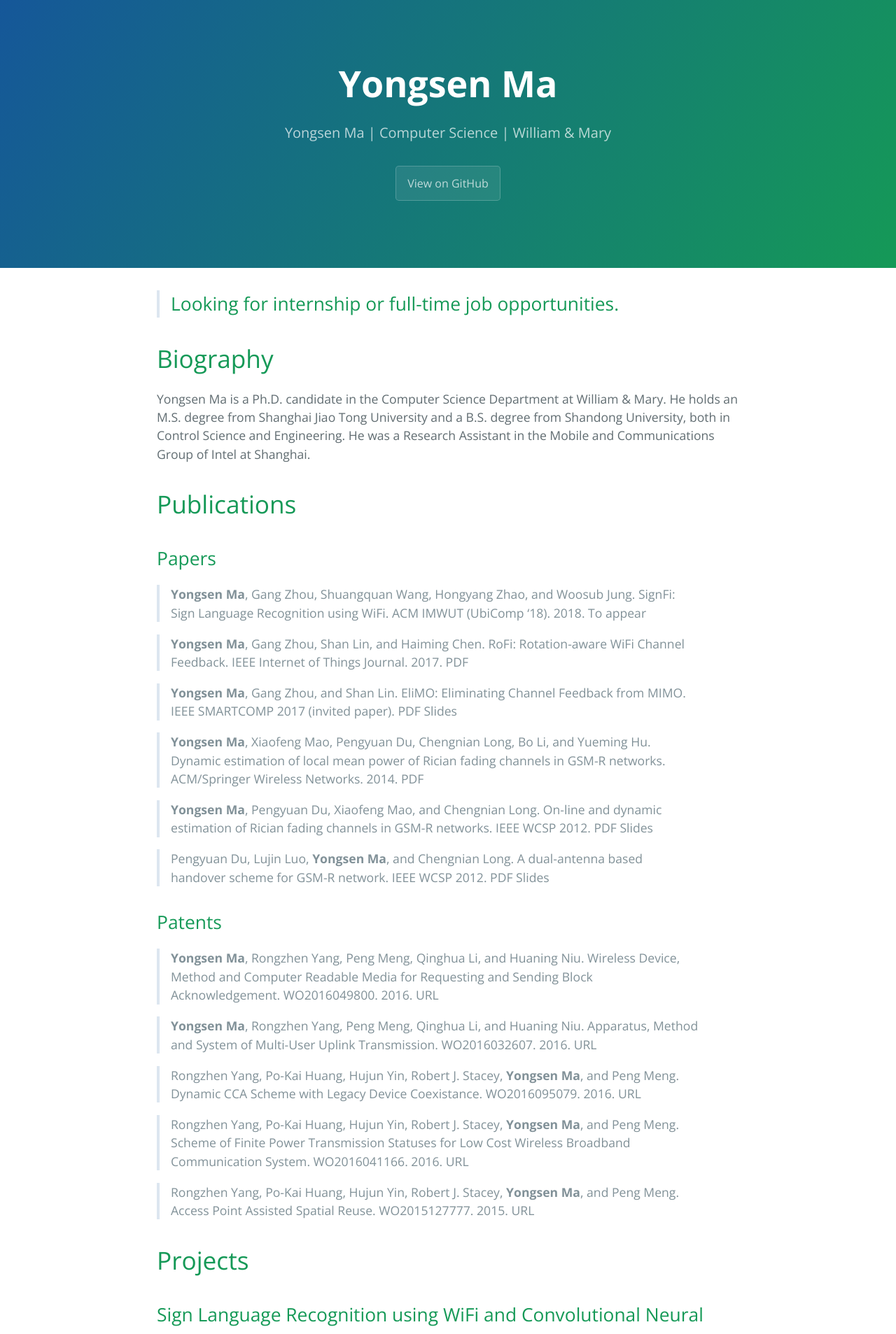
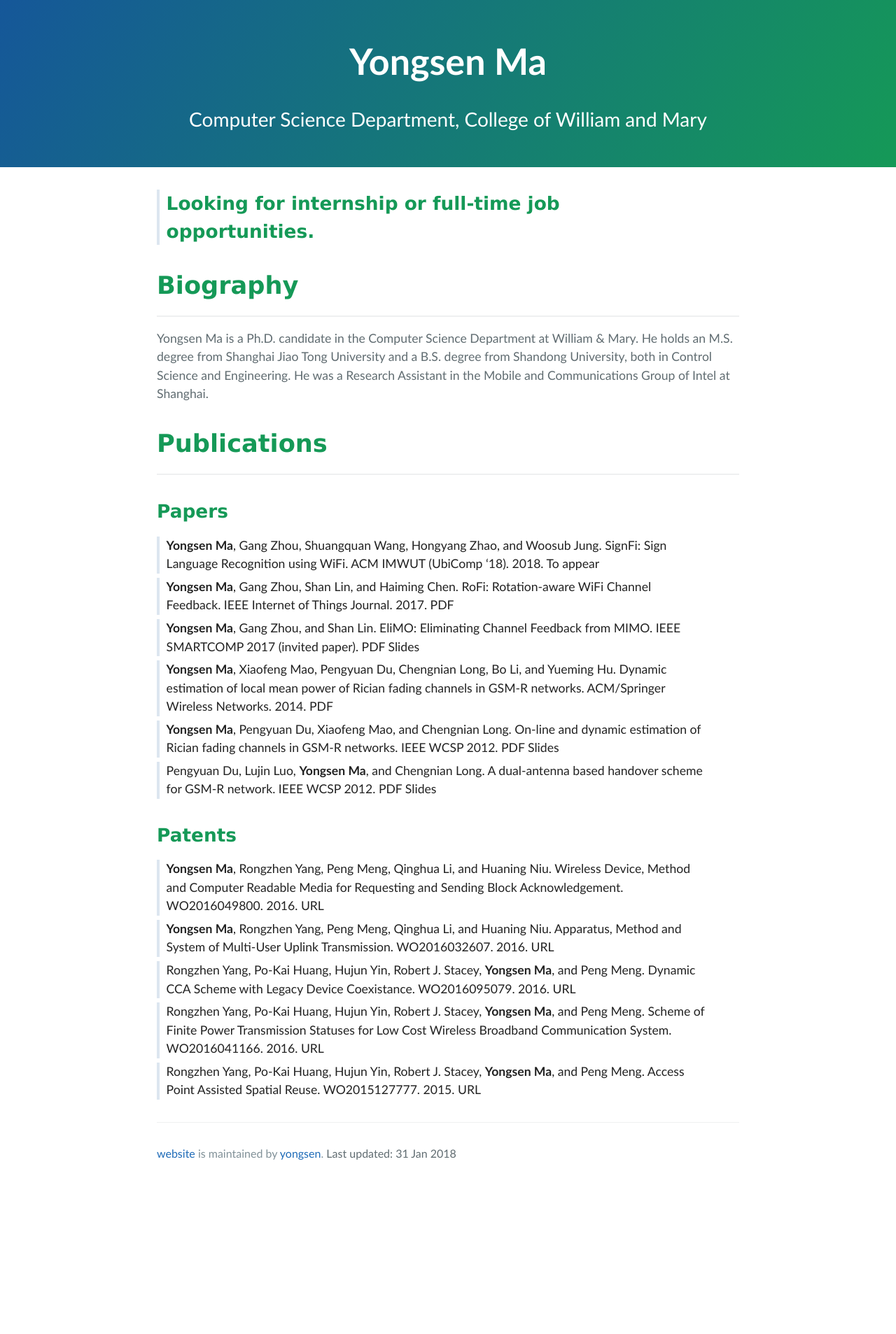
Before and after one commit to yongsen/website, a Jekyll site: the page built from index.md, in a window 1280 px wide. Shown: the top 1907 px of the page at 70% size. Built offline with Jekyll 4.4.1, drawn with Linux system fonts in a browser that asks for light colours; nearby versions of some CDN libraries; our own code applies the rules of GitHub Pages for plain Markdown files; library files that are not in the unit come from our copies; after the commit the page ends 1693 px from its top, so only the background shows below that; some of the changed text lies outside the part shown.

Commit message:
Update theme

```diff
--- a/_config.yml
+++ b/_config.yml
@@ -1,4 +1,5 @@
 theme: jekyll-theme-cayman
 title: Yongsen Ma
 description: Yongsen Ma | Computer Science | William & Mary
-show_downloads: false
+institution: Computer Science Department, College of William and Mary
+address: Williamsburg, Virginia, USA
--- a/_layouts/default.html
+++ b/_layouts/default.html
@@ -7,30 +7,19 @@
     <meta name="viewport" content="width=device-width, initial-scale=1">
     <meta name="theme-color" content="#157878">
     <link href='https://fonts.googleapis.com/css?family=Open+Sans:400,700' rel='stylesheet' type='text/css'>
-    <link rel="stylesheet" href="./assets/css/font-awesome/fontawesome.min.css">
     <link rel="stylesheet" href="{{ '/assets/css/style.css?v=' | append: site.github.build_revision | relative_url }}">
   </head>
   <body>
     <section class="page-header">
-      <h1 class="project-name">{{ site.title | default: site.github.repository_name }}</h1>
-      <h2 class="project-tagline">{{ site.description | default: site.github.project_tagline }}</h2>
-      {% if site.github.is_project_page %}
-        <a href="{{ site.github.repository_url }}" class="btn">View on GitHub</a>
-      {% endif %}
-      {% if site.show_downloads %}
-        <a href="{{ site.github.zip_url }}" class="btn">Download .zip</a>
-        <a href="{{ site.github.tar_url }}" class="btn">Download .tar.gz</a>
-      {% endif %}
+      <h1 class="project-name">{{ site.title }}</h1>
+      <h2 class="project-tagline">{{ site.institution }}</h2>
     </section>
 
     <section class="main-content">
       {{ content }}
 
       <footer class="site-footer">
-        {% if site.github.is_project_page %}
-          <span class="site-footer-owner"><a href="{{ site.github.repository_url }}">{{ site.github.repository_name }}</a> is maintained by <a href="{{ site.github.owner_url }}">{{ site.github.owner_name }}</a>.</span>
-        {% endif %}
-        <span class="site-footer-credits">This page was generated by <a href="https://pages.github.com">GitHub Pages</a>.</span>
+        <span class="site-footer-credits"><a href="{{ site.github.repository_url }}">{{ site.github.repository_name }}</a> is maintained by <a href="{{ site.github.owner_url }}">{{ site.github.owner_name }}</a>.</span>
         <span class="text-muted">Last updated: {{ site.time | date_to_string }}</span>
       </footer>
     </section>
--- a/_sass/jekyll-theme-cayman.scss
+++ b/_sass/jekyll-theme-cayman.scss
@@ -27,7 +27,7 @@
 body {
   padding: 0;
   margin: 0;
-  font-family: "Open Sans", "Helvetica Neue", Helvetica, Arial, sans-serif;
+  font-family: 'Myriad Pro', Calibri, Helvetica, Arial, sans-serif;
   font-size: 16px;
   line-height: 1.5;
   color: $body-text-color;
@@ -93,11 +93,11 @@ a {
   background-image: linear-gradient(120deg, $header-bg-color-secondary, $header-bg-color);
 
   @include large {
-    padding: 5rem 6rem;
+    padding: 3rem 4rem;
   }
 
   @include medium {
-    padding: 3rem 4rem;
+    padding: 2rem 3rem;
   }
 
   @include small {
@@ -123,12 +123,12 @@ a {
 }
 
 .project-tagline {
-  margin-bottom: 2rem;
+  margin-bottom: 0;
   font-weight: normal;
-  opacity: 0.7;
+  opacity: 1;
 
   @include large {
-    font-size: 1.25rem;
+    font-size: 1.75rem;
   }
 
   @include medium {
@@ -176,7 +176,7 @@ a {
   h6 {
     margin-top: 2rem;
     margin-bottom: 1rem;
-    font-weight: normal;
+    font-family: 'Lucida Grande', 'Calibri', Helvetica, Arial, sans-serif;
     color: $section-headings-color;
   }
 
@@ -259,9 +259,11 @@ a {
   }
 
   blockquote {
-    padding: 0 1rem;
+    margin-top: 0;
+    margin-bottom: 0.4rem;
+    padding: 0 0.6rem;
     margin-left: 0;
-    color: $blockquote-text-color;
+    color: #222222;
     border-left: 0.3rem solid $border-color;
 
     > :first-child {
--- a/_sass/jekyll-theme-slate.scss
+++ /dev/null
@@ -1,475 +0,0 @@
-@import "rouge-github";
-
-/*******************************************************************************
-MeyerWeb Reset
-*******************************************************************************/
-
-html, body, div, span, applet, object, iframe,
-h1, h2, h3, h4, h5, h6, p, blockquote, pre,
-a, abbr, acronym, address, big, cite, code,
-del, dfn, em, img, ins, kbd, q, s, samp,
-small, strike, strong, sub, sup, tt, var,
-b, u, i, center,
-dl, dt, dd, ol, ul, li,
-fieldset, form, label, legend,
-table, caption, tbody, tfoot, thead, tr, th, td,
-article, aside, canvas, details, embed,
-figure, figcaption, footer, header, hgroup,
-menu, nav, output, ruby, section, summary,
-time, mark, audio, video {
-  margin: 0;
-  padding: 0;
-  border: 0;
-  font: inherit;
-  vertical-align: baseline;
-}
-
-/* HTML5 display-role reset for older browsers */
-article, aside, details, figcaption, figure,
-footer, header, hgroup, menu, nav, section {
-  display: block;
-}
-
-ol, ul {
-  list-style: none;
-}
-
-table {
-  border-collapse: collapse;
-  border-spacing: 0;
-}
-
-/*******************************************************************************
-Theme Styles
-*******************************************************************************/
-
-body {
-  box-sizing: border-box;
-  color:#373737;
-  background: #212121;
-  font-size: 16px;
-  font-family: 'Myriad Pro', Calibri, Helvetica, Arial, sans-serif;
-  line-height: 1.5;
-  -webkit-font-smoothing: antialiased;
-}
-
-h1, h2, h3, h4, h5, h6 {
-  margin: 10px 0;
-  font-weight: 700;
-  color:#222222;
-  font-family: 'Lucida Grande', 'Calibri', Helvetica, Arial, sans-serif;
-  letter-spacing: -1px;
-}
-
-h1 {
-  font-size: 36px;
-  font-weight: 700;
-}
-
-h2 {
-  padding-bottom: 10px;
-  font-size: 32px;
-  background: url('../images/bg_hr.png') repeat-x bottom;
-}
-
-h3 {
-  font-size: 24px;
-}
-
-h4 {
-  font-size: 21px;
-}
-
-h5 {
-  font-size: 18px;
-}
-
-h6 {
-  font-size: 16px;
-}
-
-p {
-  margin: 10px 0 15px 0;
-}
-
-footer p {
-  color: #f2f2f2;
-}
-
-a {
-  text-decoration: none;
-  color: #0F79D0;
-  text-shadow: none;
-
-  transition: color 0.5s ease;
-  transition: text-shadow 0.5s ease;
-  -webkit-transition: color 0.5s ease;
-  -webkit-transition: text-shadow 0.5s ease;
-  -moz-transition: color 0.5s ease;
-  -moz-transition: text-shadow 0.5s ease;
-  -o-transition: color 0.5s ease;
-  -o-transition: text-shadow 0.5s ease;
-  -ms-transition: color 0.5s ease;
-  -ms-transition: text-shadow 0.5s ease;
-}
-
-a:hover, a:focus {
-  text-decoration: underline;
-  font-weight:bold;
-}
-
-footer a {
-  color: #F2F2F2;
-  text-decoration: underline;
-}
-
-em, cite {
-  font-style: italic;
-}
-
-strong {
-  font-weight: bold;
-}
-
-img {
-  position: relative;
-  margin: 0 auto;
-  max-width: 739px;
-  padding: 5px;
-  margin: 10px 0 10px 0;
-  border: 1px solid #ebebeb;
-
-  box-shadow: 0 0 5px #ebebeb;
-  -webkit-box-shadow: 0 0 5px #ebebeb;
-  -moz-box-shadow: 0 0 5px #ebebeb;
-  -o-box-shadow: 0 0 5px #ebebeb;
-  -ms-box-shadow: 0 0 5px #ebebeb;
-}
-
-p img {
-  display: inline;
-  margin: 0;
-  padding: 0;
-  vertical-align: middle;
-  text-align: center;
-  border: none;
-}
-
-pre, code {
-  color: #222;
-  background-color: #fff;
-
-  font-family: Monaco, "Bitstream Vera Sans Mono", "Lucida Console", Terminal, monospace;
-  font-size: 14px;
-
-  border-radius: 2px;
-  -moz-border-radius: 2px;
-  -webkit-border-radius: 2px;
-}
-
-pre {
-  padding: 10px;
-  box-shadow: 0 0 10px rgba(0,0,0,.1);
-  overflow: auto;
-}
-
-code {
-  padding: 3px;
-  margin: 0 3px;
-  box-shadow: 0 0 10px rgba(0,0,0,.1);
-}
-
-pre code {
-  display: block;
-  box-shadow: none;
-}
-
-blockquote {
-  color: #666;
-  margin-bottom: 20px;
-  padding: 0 0 0 20px;
-  border-left: 3px solid #bbb;
-}
-
-
-ul, ol, dl {
-  margin-bottom: 15px
-}
-
-ul {
-  list-style-position: inside;
-  list-style: disc;
-  padding-left: 20px;
-}
-
-ol {
-  list-style-position: inside;
-  list-style: decimal;
-  padding-left: 20px;
-}
-
-dl dt {
-  font-weight: bold;
-}
-
-dl dd {
-  padding-left: 20px;
-  font-style: italic;
-}
-
-dl p {
-  padding-left: 20px;
-  font-style: italic;
-}
-
-hr {
-  height: 1px;
-  margin-bottom: 5px;
-  border: none;
-  background: url('../images/bg_hr.png') repeat-x center;
-}
-
-table {
-  border: 1px solid #373737;
-  margin-bottom: 20px;
-  text-align: left;
- }
-
-th {
-  font-family: 'Lucida Grande', 'Helvetica Neue', Helvetica, Arial, sans-serif;
-  padding: 10px;
-  background: #373737;
-  color: #fff;
- }
-
-td {
-  padding: 10px;
-  border: 1px solid #373737;
- }
-
-form {
-  background: #f2f2f2;
-  padding: 20px;
-}
-
-/*******************************************************************************
-Full-Width Styles
-*******************************************************************************/
-
-.outer {
-  width: 100%;
-}
-
-.inner {
-  position: relative;
-  max-width: 640px;
-  padding: 20px 10px;
-  margin: 0 auto;
-}
-
-#forkme_banner {
-  display: block;
-  position: absolute;
-  top:0;
-  right: 10px;
-  z-index: 10;
-  padding: 10px 50px 10px 10px;
-  color: #fff;
-  background: url('../images/blacktocat.png') #0090ff no-repeat 95% 50%;
-  font-weight: 700;
-  box-shadow: 0 0 10px rgba(0,0,0,.5);
-  border-bottom-left-radius: 2px;
-  border-bottom-right-radius: 2px;
-}
-
-#header_wrap {
-  background: #212121;
-  background: -moz-linear-gradient(top, #373737, #212121);
-  background: -webkit-linear-gradient(top, #373737, #212121);
-  background: -ms-linear-gradient(top, #373737, #212121);
-  background: -o-linear-gradient(top, #373737, #212121);
-  background: linear-gradient(top, #373737, #212121);
-}
-
-#header_wrap .inner {
-  padding: 50px 10px 30px 10px;
-}
-
-#project_title {
-  margin: 0;
-  color: #fff;
-  font-size: 42px;
-  font-weight: 700;
-  text-shadow: #111 0px 0px 10px;
-}
-
-#project_tagline {
-  color: #fff;
-  font-size: 24px;
-  font-weight: 300;
-  background: none;
-  text-shadow: #111 0px 0px 10px;
-}
-
-#downloads {
-  position: absolute;
-  width: 210px;
-  z-index: 10;
-  bottom: -40px;
-  right: 0;
-  height: 70px;
-  background: url('../images/icon_download.png') no-repeat 0% 90%;
-}
-
-.zip_download_link {
-  display: block;
-  float: right;
-  width: 90px;
-  height:70px;
-  text-indent: -5000px;
-  overflow: hidden;
-  background: url(../images/sprite_download.png) no-repeat bottom left;
-}
-
-.tar_download_link {
-  display: block;
-  float: right;
-  width: 90px;
-  height:70px;
-  text-indent: -5000px;
-  overflow: hidden;
-  background: url(../images/sprite_download.png) no-repeat bottom right;
-  margin-left: 10px;
-}
-
-.zip_download_link:hover {
-  background: url(../images/sprite_download.png) no-repeat top left;
-}
-
-.tar_download_link:hover {
-  background: url(../images/sprite_download.png) no-repeat top right;
-}
-
-#main_content_wrap {
-  background: #f2f2f2;
-  border-top: 1px solid #111;
-  border-bottom: 1px solid #111;
-}
-
-#main_content {
-  padding-top: 40px;
-}
-
-#footer_wrap {
-  background: #212121;
-}
-
-
-
-/*******************************************************************************
-Small Device Styles
-*******************************************************************************/
-
-@media screen and (max-width: 992px) {
-  img {
-    max-width: 100%;
-  }
-}
-
-@media screen and (max-width: 480px) {
-  body {
-    font-size:14px;
-  }
-
-  #downloads {
-    display: none;
-  }
-
-  .inner {
-    min-width: 320px;
-    max-width: 480px;
-  }
-
-  #project_title {
-  font-size: 32px;
-  }
-
-  h1 {
-    font-size: 28px;
-  }
-
-  h2 {
-    font-size: 24px;
-  }
-
-  h3 {
-    font-size: 21px;
-  }
-
-  h4 {
-    font-size: 18px;
-  }
-
-  h5 {
-    font-size: 14px;
-  }
-
-  h6 {
-    font-size: 12px;
-  }
-
-  code, pre {
-    font-size: 11px;
-  }
-
-}
-
-@media screen and (max-width: 320px) {
-  body {
-    font-size:14px;
-  }
-
-  #downloads {
-    display: none;
-  }
-
-  .inner {
-    min-width: 240px;
-    max-width: 320px;
-  }
-
-  #project_title {
-  font-size: 28px;
-  }
-
-  h1 {
-    font-size: 24px;
-  }
-
-  h2 {
-    font-size: 21px;
-  }
-
-  h3 {
-    font-size: 18px;
-  }
-
-  h4 {
-    font-size: 16px;
-  }
-
-  h5 {
-    font-size: 14px;
-  }
-
-  h6 {
-    font-size: 12px;
-  }
-
-  code, pre {
-    min-width: 240px;
-    max-width: 320px;
-    font-size: 11px;
-  }
-
-}
--- a/index.md
+++ b/index.md
@@ -1,10 +1,12 @@
 > ## Looking for internship or full-time job opportunities.
 
 # Biography
+---
 Yongsen Ma is a Ph.D. candidate in the Computer Science Department at William & Mary. He holds an M.S. degree from Shanghai Jiao Tong University and a B.S. degree from Shandong University, both in Control Science and Engineering. He was a Research Assistant in the Mobile and Communications Group of Intel at Shanghai.
 
 
 # Publications
+---
 ## Papers
 >**Yongsen Ma**, Gang Zhou, Shuangquan Wang, Hongyang Zhao, and Woosub Jung. SignFi: Sign Language Recognition using WiFi. ACM IMWUT (UbiComp '18). 2018. To appear
 
@@ -30,25 +32,6 @@ Yongsen Ma is a Ph.D. candidate in the Computer Science Department at William &
 >Rongzhen Yang, Po-Kai Huang, Hujun Yin, Robert J. Stacey, **Yongsen Ma**, and Peng Meng. Access Point Assisted Spatial Reuse. WO2015127777. 2015. URL
 
 
-# Projects
-## Sign Language Recognition using WiFi and Convolutional Neural Networks
-Source Code and Dataset
-
-In this project, we propose SignFi to recognize frequently used sign gestures using WiFi signals. SignFi measures Channel State Information (CSI) by WiFi packets as the input and uses a 9-layer Convolutional Neural Network (CNN) as the classification algorithm. It is able to recognize 276 sign gestures with 94.81% accuracy for CSI traces from lab and home environments.
-
-## 802.11ax on NS3, Intel
-IEEE 802.11ax is the next generation WiFi standard which aims at High Efficiency WLAN (HEW) in high density scenarios. This project includes an NS3 simulation model written in C++, some 802.11ax calibration results, and 5 patents. The related patents are listed below.
-
-## Mobile 802.11n, Shanghai Jiao Tong University
-This project exploits both packet and physical level metrics to get accurate and fast wireless measurement for mobile 802.11n networks. It was written in 2,000 lines of C code based on Qualcomm Atheros's wireless driver ath9k.
-
-## GSM-R Monitoring, Shanghai Jiao Tong University
-The GSM-R monitoring system passively monitors the wireless interface in real-time to improve the reliability of GSM-R in high-speed scenarios. The software was written in 4,000 lines of C#, and tested along the Beijing-Shanghai high-speed railway.
-
-## Zigbee on NS2, Shandong University
-This project provides a performance evaluation of Zigbee networks based on NS2. The deployment of Zigbee nodes is in a 3-D topology. It provides a NS2 simulation model written in tcl, and the evaluation script written in awk.
-
-
 <p>
 <a href="/" class="brand" target="_blank" title="http://yongsen.github.io/">
   <i class="fa fa-home fa-2x" style="color:black"></i>
```
Also changed, not shown: 1 other file.
